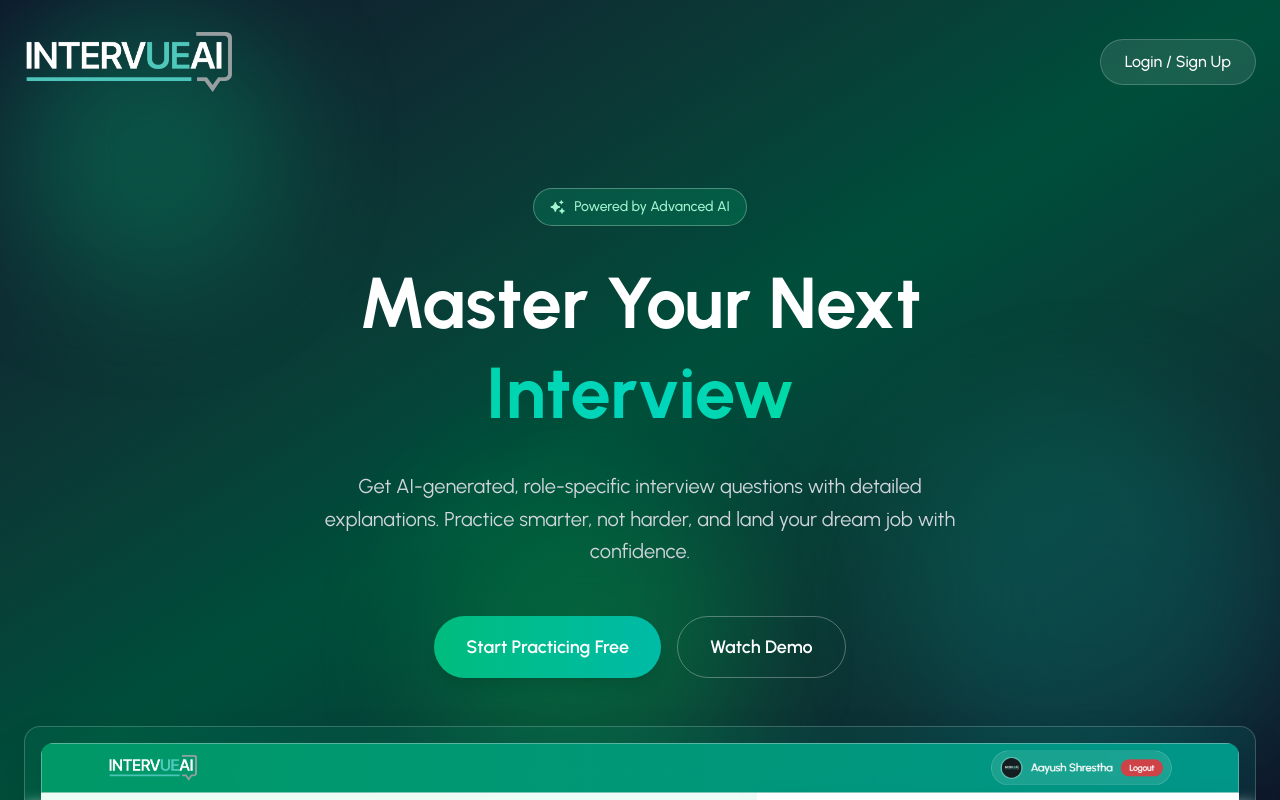
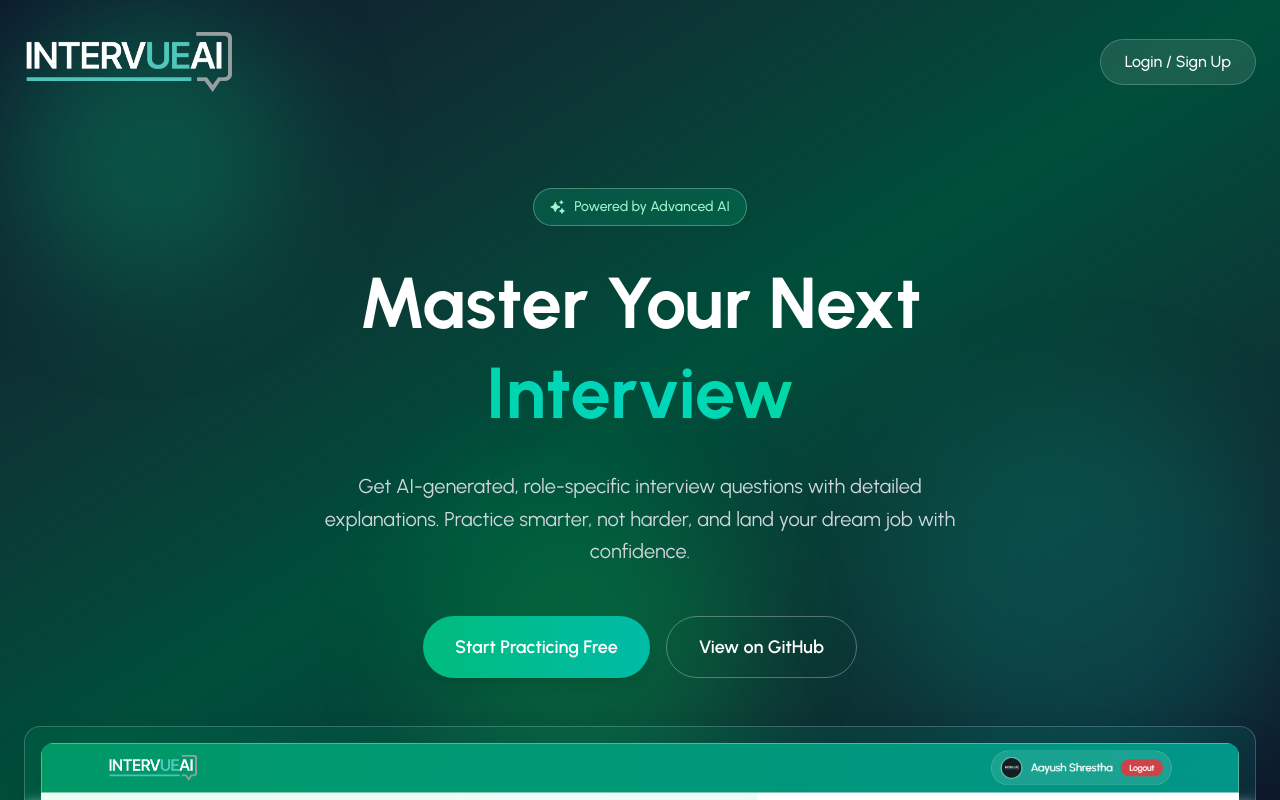
Before and after one commit to aayush105/IntervueAI, a React (Vite) app in the folder frontend/intervueai/: page / in a window 1280 px wide. Shown: the top 800 px of the page. Built offline with nearby package versions, Linux system fonts and the light colour scheme.

Commit message:
udpdate: links and button

```diff
--- a/frontend/intervueai/src/pages/Home/CreateSessionForm.jsx
+++ b/frontend/intervueai/src/pages/Home/CreateSessionForm.jsx
@@ -148,7 +148,7 @@ const CreateSessionForm = () => {
 
         <button
           type="submit"
-          className="w-full bg-gradient-to-r from-emerald-500 to-teal-500 hover:from-emerald-600 hover:to-teal-600 disabled:opacity-50 disabled:cursor-not-allowed text-white font-semibold py-3 px-4 rounded-xl transition-all transform hover:scale-[1.02] flex items-center justify-center shadow-lg"
+          className="w-full cursor-pointer bg-gradient-to-r from-emerald-500 to-teal-500 hover:from-emerald-600 hover:to-teal-600 disabled:opacity-50 disabled:cursor-not-allowed text-white font-semibold py-3 px-4 rounded-xl transition-all transform hover:scale-[1.02] flex items-center justify-center shadow-lg"
           disabled={isLoading}
         >
           {isLoading ? (
--- a/frontend/intervueai/src/pages/InterviewPrep/InterviewPrep.jsx
+++ b/frontend/intervueai/src/pages/InterviewPrep/InterviewPrep.jsx
@@ -286,7 +286,7 @@ const InterviewPrep = () => {
                               sessionData?.questions.length == index + 1 && (
                                 <div className="flex items-center justify-center mt-8">
                                   <button
-                                    className="flex items-center gap-3 text-sm text-white font-semibold bg-gradient-to-r from-emerald-500 to-teal-500 hover:from-emerald-600 hover:to-teal-600 px-6 py-3 rounded-xl transition-all transform hover:scale-105 shadow-lg disabled:opacity-50 disabled:cursor-not-allowed"
+                                    className="flex cursor-pointer items-center gap-3 text-sm text-white font-semibold bg-gradient-to-r from-emerald-500 to-teal-500 hover:from-emerald-600 hover:to-teal-600 px-6 py-3 rounded-xl transition-all transform hover:scale-105 shadow-lg disabled:opacity-50 disabled:cursor-not-allowed"
                                     disabled={isLoading || isUpdateLoader}
                                     onClick={addMoreQuestions}
                                   >
--- a/frontend/intervueai/src/pages/InterviewPrep/components/AIResponsePreview.jsx
+++ b/frontend/intervueai/src/pages/InterviewPrep/components/AIResponsePreview.jsx
@@ -165,7 +165,7 @@ function CodeBlock({ code, language }) {
         </div>
 
         <button
-          className="text-gray-500 hover:text-gray-700 focus:outline-none relative group"
+          className="text-gray-500 hover:text-gray-700 cursor-pointer focus:outline-none relative group"
           onClick={handleCopy}
           aria-label="Copy code"
         >
--- a/frontend/intervueai/src/pages/LandingPage.jsx
+++ b/frontend/intervueai/src/pages/LandingPage.jsx
@@ -92,12 +92,20 @@ const LandingPage = () => {
               <div className="flex flex-col sm:flex-row gap-4 justify-center">
                 <button
                   onClick={handleCTA}
-                  className="bg-gradient-to-r from-emerald-500 to-teal-500 text-white px-8 py-4 rounded-full font-semibold text-base sm:text-lg hover:from-emerald-600 hover:to-teal-600 transition-all transform hover:scale-105 shadow-lg"
+                  className="bg-gradient-to-r from-emerald-500 to-teal-500 text-white cursor-pointer px-8 py-4 rounded-full font-semibold text-base sm:text-lg hover:from-emerald-600 hover:to-teal-600 transition-all transform hover:scale-105 shadow-lg"
                 >
                   Start Practicing Free
                 </button>
-                <button className="border border-white/30 text-white px-8 py-4 rounded-full font-semibold text-base sm:text-lg hover:bg-white/10 transition-all">
-                  Watch Demo
+                <button
+                  onClick={() =>
+                    window.open(
+                      "https://github.com/aayush105/IntervueAI",
+                      "_blank"
+                    )
+                  }
+                  className="border border-white/30 text-white cursor-pointer px-8 py-4 rounded-full font-semibold text-base sm:text-lg hover:bg-white/10 transition-all"
+                >
+                  View on GitHub
                 </button>
               </div>
             </div>
@@ -186,7 +194,7 @@ const LandingPage = () => {
           </p>
           <button
             onClick={handleCTA}
-            className="bg-white text-emerald-600 px-8 py-4 rounded-full font-semibold text-base sm:text-lg hover:bg-gray-100 transition-all transform hover:scale-105 shadow-lg"
+            className="bg-white text-emerald-600 cursor-pointer px-8 py-4 rounded-full font-semibold text-base sm:text-lg hover:bg-gray-100 transition-all transform hover:scale-105 shadow-lg"
           >
             Get Started for Free
           </button>
```
